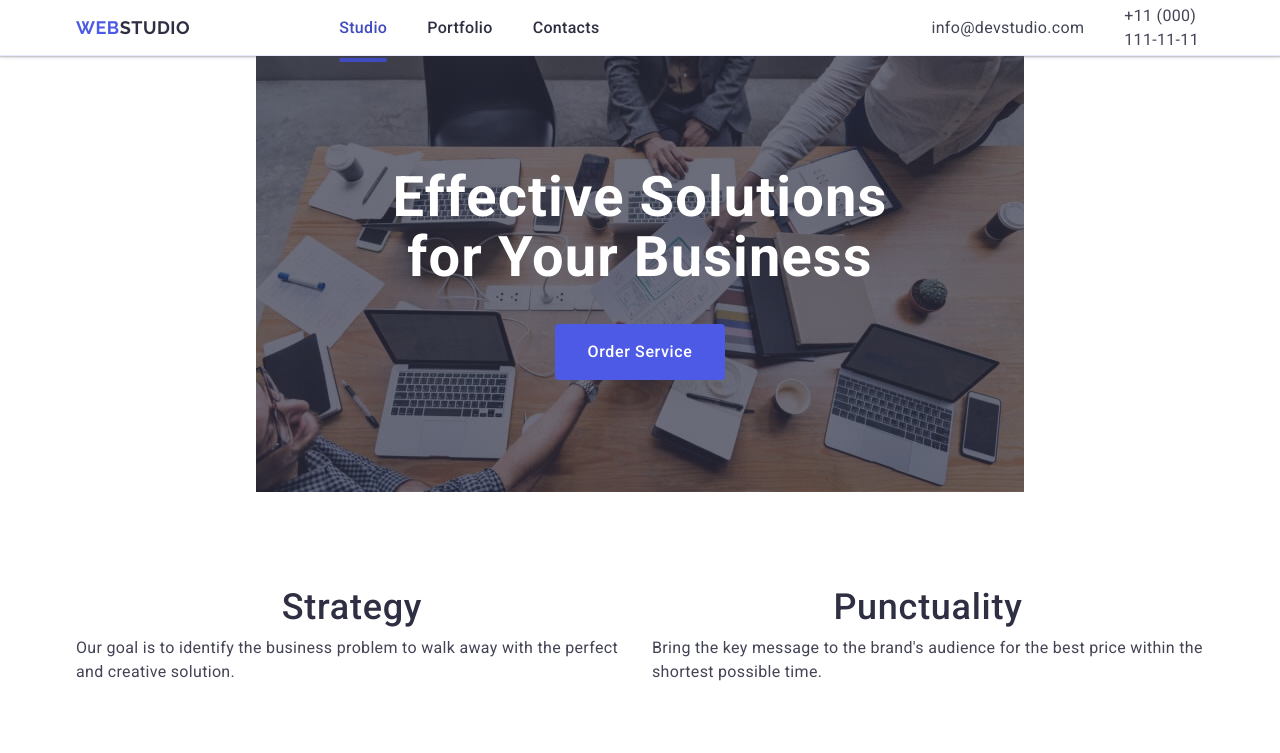
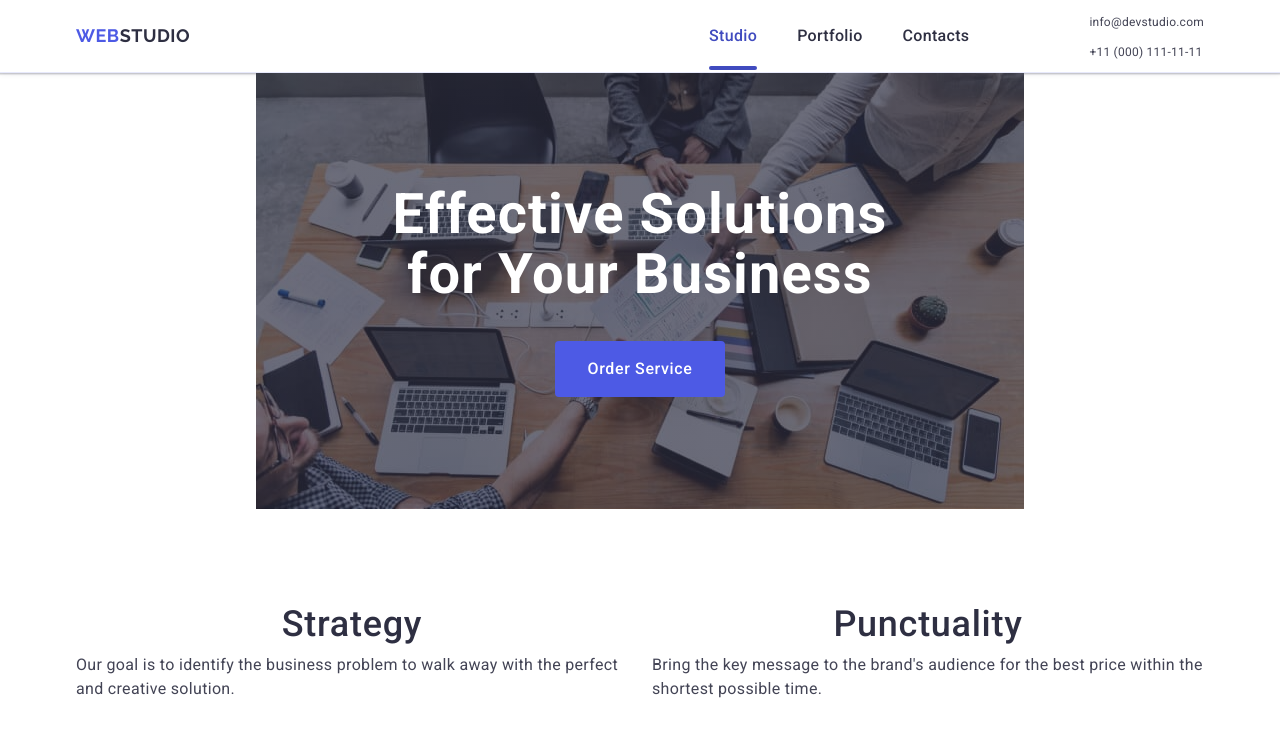
Before and after one commit to GalinaMykhailenko/goit-markup-hw-06, a plain HTML site: page index.html in a window 1280 px wide. Shown: the top 753 px of the page. Drawn offline with nearby package versions, Linux system fonts and the light colour scheme.

```diff
--- a/css/style.css
+++ b/css/style.css
@@ -113,7 +113,7 @@ img {
     font-weight: 500;
     line-height: 1.5;
     letter-spacing: 0.02em;
-    padding: 24px 0;
+    padding-bottom: 24px;
     transition: color 250ms cubic-bezier(0.4, 0, 0.2, 1);
 }
 
@@ -940,10 +940,29 @@ img {
 
 /* Header  - TAB */
 
+.header-container {
+    height: 72px;
+}
+
+.header-nav {
+    margin-right: 0;
+}
+
+.nav-link {
+
+}
+
+.logo {
+    margin-right: 120px;
+    padding: 0;
+}
+
 .header-menu-list {
     display: flex;
     gap: 40px;
+    padding-right: 120px;
 }
+
 
 .open-menu-btn {
     display: none;
@@ -951,6 +970,19 @@ img {
 
 .address {
     display: block;
+}
+
+.address-link {
+    font-size: 12px;
+    line-height: 1.16;
+}
+
+.header-menu-adress {
+    display: flex;
+    flex-direction: column;
+    align-items: flex-start;
+    gap: 12px;
+    justify-content: center;
 }
 
 /* Section 1 - TAB */
```
Also changed, not shown: index.html (+1 -2 lines).
